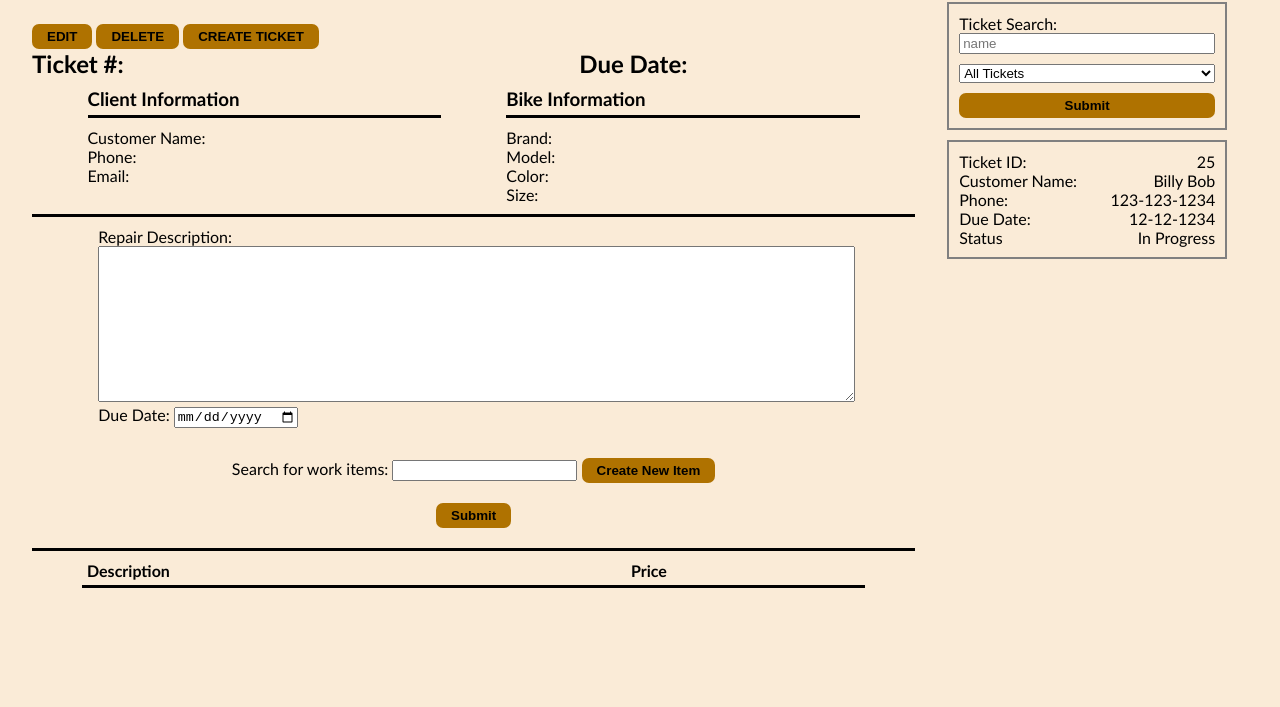
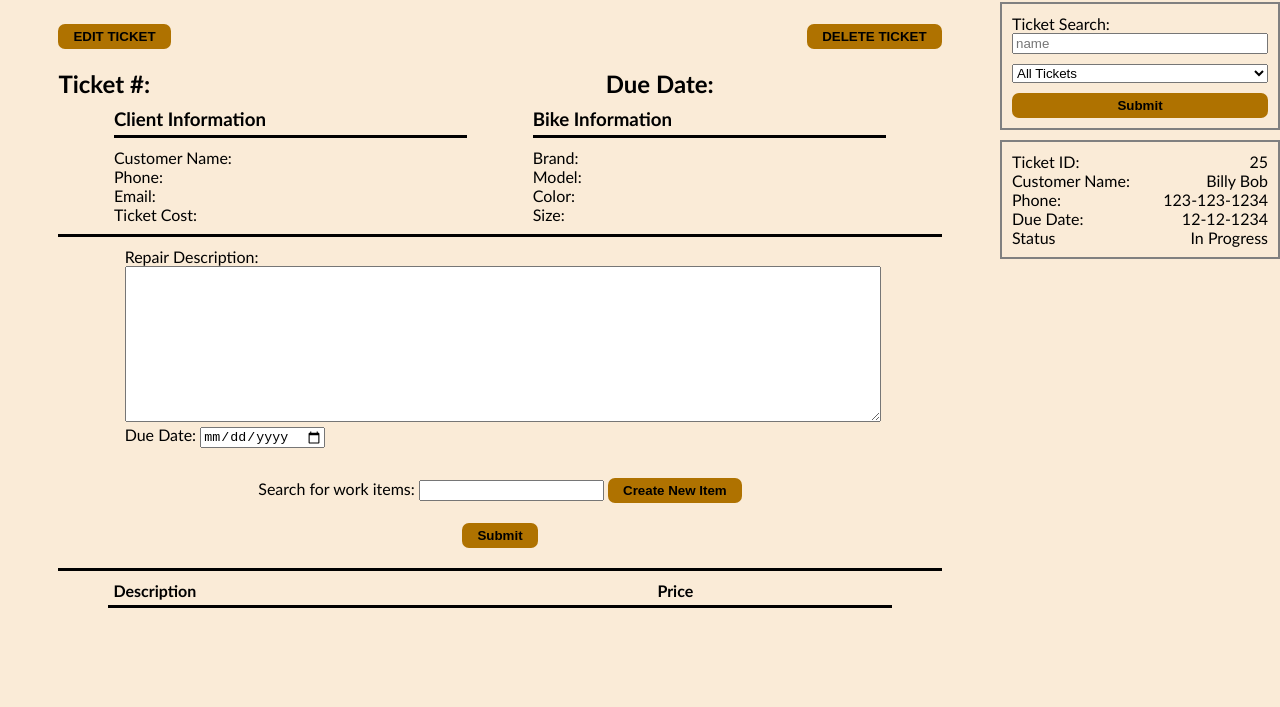
Before and after one commit to tkwaterss/Bike_Bandits, a website: page public/ticketView.html in a window 1280 px wide. Shown: the part 93-800 px from the top of the page. Drawn offline with nearby package versions, Linux system fonts and the light colour scheme; no server answers.

Commit message:
more styling done

```diff
--- a/public/styles.css
+++ b/public/styles.css
@@ -77,11 +77,17 @@ main {
     padding: 2.5vw;
     width: 69vw;
     min-width: 600px;
+    margin: 0 auto;
 }
 #newTicket {
     display: flex;
     flex-wrap: wrap;
     justify-content: space-evenly;
+}
+#headerBtns {
+    display:flex;
+    justify-content: space-between;
+    margin-bottom: 20px;
 }
 .ticketInputs {
     display: flex;
--- a/public/ticketView.html
+++ b/public/ticketView.html
@@ -15,18 +15,16 @@
         </div>
         <nav id="navbar">
             <ol id="nav-links">
-                <li class="links"><a href="./home.html">Home</a></li>
+                <li class="links"><a href="./ticketView.html">Home</a></li>
                 <li class="links"><a href="./newTicket.html">New Ticket</a></li>
-                <li class="links"><a href="./ticketView.html">Ticket View</a></li>
             </ol>
         </nav>
 
     </header>
     <main>
-        <div>
-            <button class="viewBtns" id="editTicketBtn">EDIT</button>
-            <button class="viewBtns" id="ticketDeleteBtn">DELETE</button>
-            <button class="viewBtns" id="createTicketBtn">CREATE TICKET</button>
+        <div id="headerBtns">
+            <button class="viewBtns" id="editTicketBtn">EDIT TICKET</button>
+            <button class="viewBtns" id="ticketDeleteBtn">DELETE TICKET</button>
         </div>
         <div class="hide" id="confirmDeleteDiv">
             <p>Are you sure you want to permanantly delete this Ticket?</p>
@@ -48,6 +46,8 @@
                 <h4 class="ticket-right" id="viewPhone" name="viewPhone"></h4>
                 <label class="ticket-left" for="viewEmail">Email:</label>
                 <h4 class="ticket-right" id="viewEmail" name="viewEmail"></h4>
+                <label class="ticket-left" for="viewPrice">Ticket Cost:</label>
+                <h4 class="ticket-right" id="viewPrice" name="viewPrice"></h4>
             </section>
             <section class="ticketInputs" id="bikeForm">
                 <h3>Bike Information</h3>
--- a/public/utilities.js
+++ b/public/utilities.js
@@ -262,8 +262,9 @@ const addItemHandler = event => {
 
 const ticketDeleteHandler = event => {
     let targetId = +(document.getElementById('viewTicketId').textContent);
+    toggleDelete(event)
+
     deleteTicket(targetId);
-    console.log(targetId)
 }
 
 const editTicketHandler = event => {
```
Also changed, not shown: public/home.html (+1 -2 lines), public/newTicket.html (+5 -5 lines).
